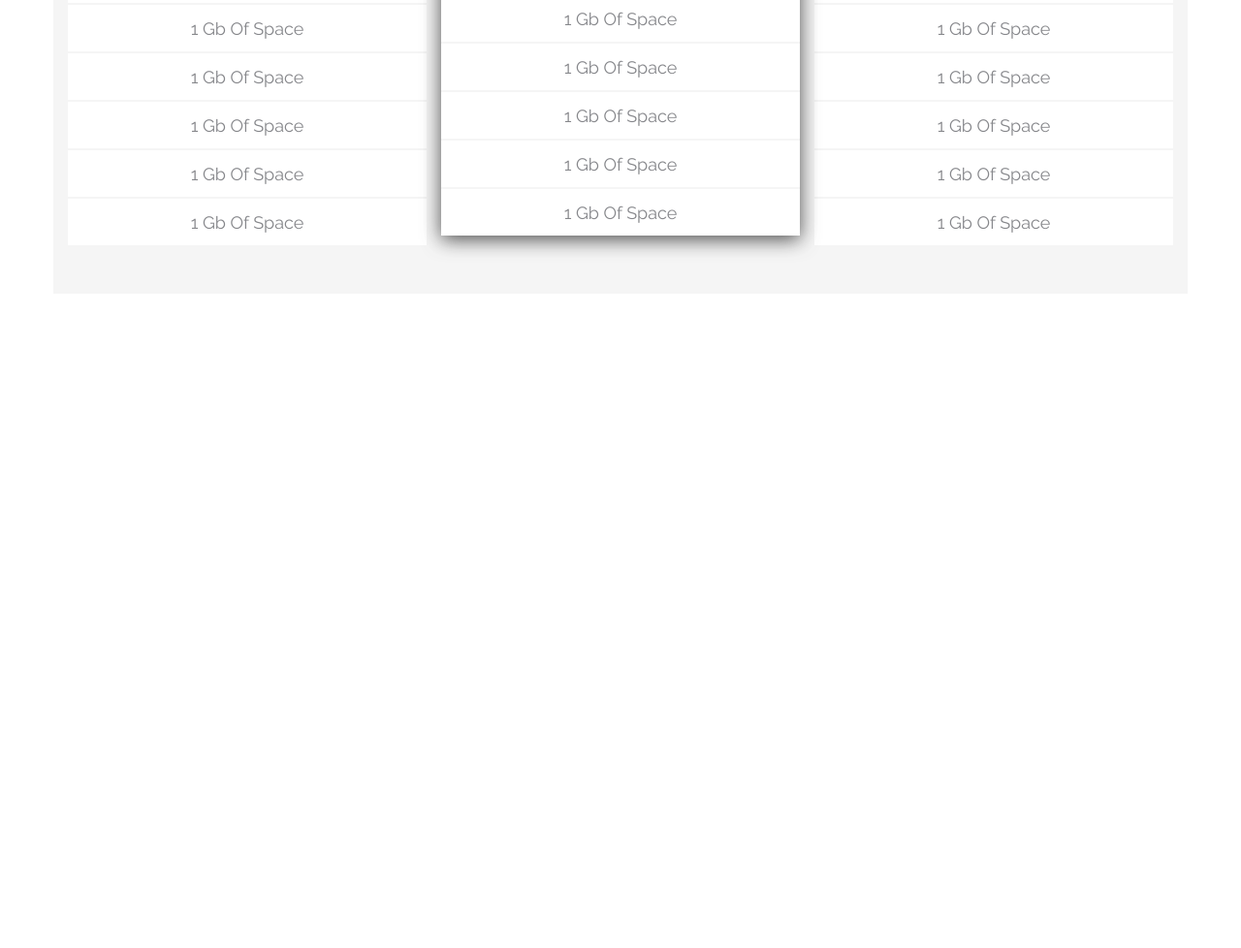
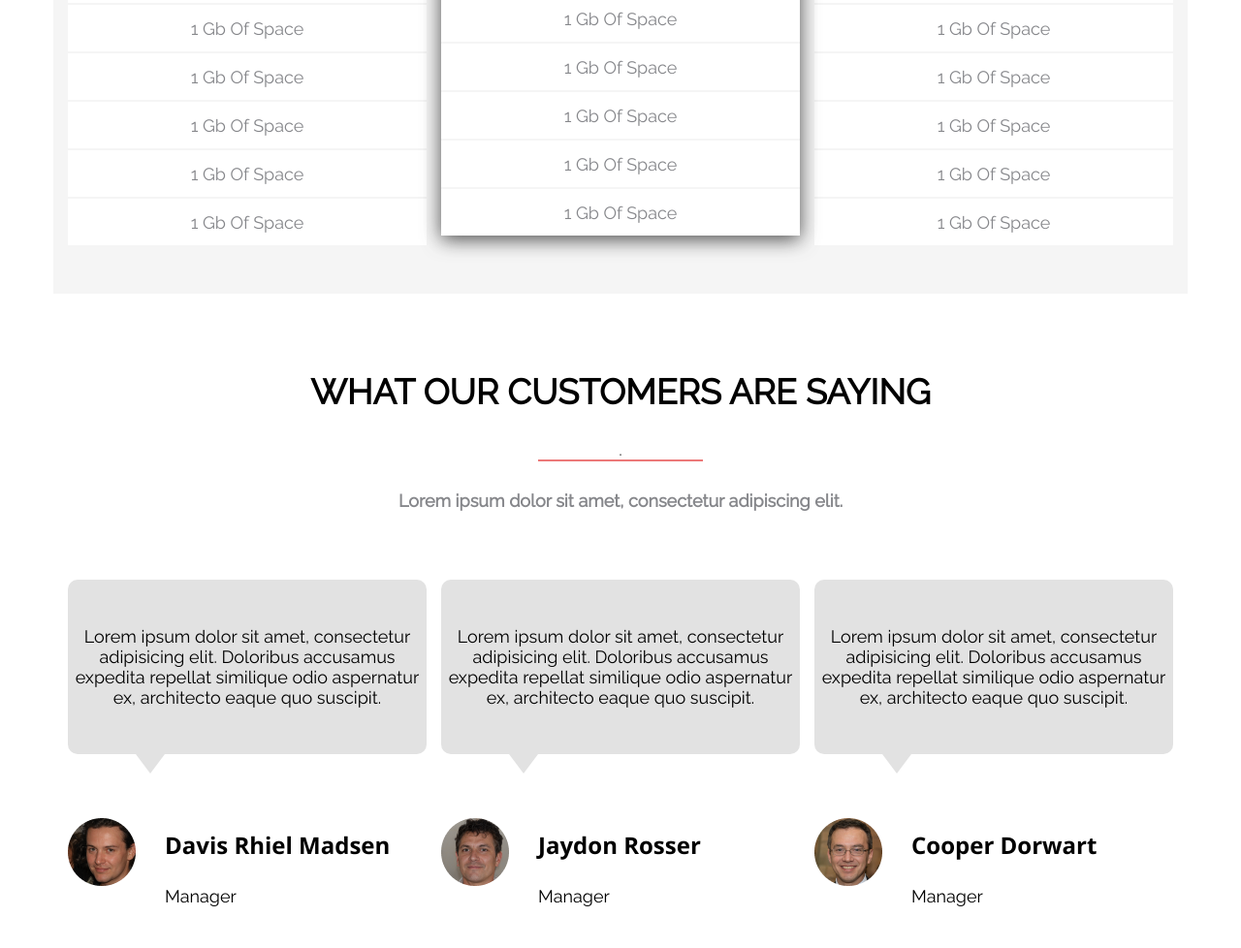
Before and after one commit to GenaV1/FE-102-Front-End-Gena-Vasilevskiy, a plain HTML site: page pricing/index.html in a window 1280 px wide. Shown: the part 1760-2738 px from the top of the page at 97% size. Before the commit the page ends 2063 px from the top, so only its background shows below. Drawn offline with nearby package versions, Linux system fonts and the light colour scheme.

Commit message:
add customers

```diff
--- /dev/null
+++ b/position/index.css
@@ -0,0 +1,134 @@
+* {
+    box-sizing: border-box;
+    margin: 0px;
+    padding: 0px;
+}
+
+section {
+    padding: 0 15px;
+    margin: 0 auto;
+}
+
+.list {
+    border: 1px solid black;
+    padding: 15px;
+}
+
+.list-item {
+    line-height: 42px;
+    background-color: rosybrown;
+    margin-bottom: 15px;
+    text-align: center;
+
+}
+
+
+.list-item:first-child {
+    background-color: red;
+}
+
+.list-item:nth-child(even) {
+    background-color: aqua;
+
+}
+
+.list-item:nth-child(odd) {
+    background-color: blueviolet;
+}
+
+.list-item:nth-child(3n) {
+    color: yellow;
+
+}
+
+.nav {
+    padding: 30px;
+    font-size: 20px;
+}
+
+ul {
+    display: flex;
+    text-align: center;
+    justify-content: space-between;
+}
+
+a {
+    text-decoration: none;
+}
+
+
+.header {
+    background-color: chartreuse;
+    line-height: 40px;
+    font-size: 20px;
+    padding: 20px;
+    text-align: center;
+}
+
+.header::before {
+    background-color: red;
+    content: "";
+    width: 80px;
+    height: 80px;
+    display: inline-block;
+    border-radius: 50%;
+}
+
+.header::after {
+    background-color: red;
+    content: "";
+    width: 80px;
+    height: 80px;
+    display: block;
+    border-radius: 50%;
+    margin-left: 200px;
+}
+
+.dd::after {
+    background-color: red;
+    content: "";
+    width: 80px;
+    height: 80px;
+    display: block;
+    border-radius: 50%;
+    margin-left: 200px;
+}
+
+
+.practic {
+    border: 2px solid black;
+    position: relative;
+    height: 1000px;
+    width: 1000px;
+   }
+.square-item:nth-child(1) {
+    border: 2px solid red;
+    height: 300px;
+    width: 300px;
+    position: absolute
+
+}
+.square-item:nth-child(2) {
+    border: 2px solid rgb(15, 13, 145);
+    height: 300px;
+    width: 300px;
+    position: absolute;
+    top: 330px;
+    left: 330px;
+}
+
+
+.square-item:nth-child(3)
+{
+    border: 2px solid rgb(15, 168, 35);
+    height: 300px;
+    width: 300px;
+    position: absolute;
+    right: 0;
+    bottom: 0;
+   }
+
+
+li {
+    list-style-type: none;
+}
--- a/pricing/index.html
+++ b/pricing/index.html
@@ -153,6 +153,71 @@
         </div>
     </section>
 
+    <section>
+
+        <div class="customers-container">
+            <div class="customers">
+                <div class="customers-header">
+                    <h2 class="customers-header__title">
+                        what our customers are saying
+                    </h2>.
+                    <hr>
+                    <h4 class="customers-header__subtitle">
+                        Lorem ipsum dolor sit amet, consectetur adipiscing elit.
+                    </h4>
+                </div>
+            </div>
+            <div class="customers-reviews">
+                <div class="customers-reviews__list">
+                    <div class="customers-items">Lorem ipsum dolor sit amet,
+                        consectetur adipisicing elit. Doloribus
+                        accusamus expedita repellat similique
+                        odio aspernatur ex, architecto eaque
+                        quo suscipit.</div>
+                    <div class="person">
+                        <div class="person-logo"><img src="/pricing/assets/image/customers/Ellipse_1.png" alt="">
+                        </div>
+                        <div class="person-discription">Davis Rhiel Madsen</div>
+                    </div>
+                    <div class="person-post">Manager</div>
+                </div>
+
+                <div class="customers-reviews__list">
+                    <div class="customers-items">Lorem ipsum dolor sit amet,
+                        consectetur adipisicing elit. Doloribus
+                        accusamus expedita repellat similique
+                        odio aspernatur ex, architecto eaque
+                        quo suscipit.</div>
+                    <div class="person">
+                        <div class="person-logo"><img src="/pricing/assets/image/customers/Ellipse_2.png" alt="">
+                        </div>
+                        <div class="person-discription">Jaydon Rosser</div>
+                    </div>
+                    <div class="person-post">Manager</div>
+                </div>
+
+
+                <div class="customers-reviews__list">
+                    <div class="customers-items">Lorem ipsum dolor sit amet,
+                        consectetur adipisicing elit. Doloribus
+                        accusamus expedita repellat similique
+                        odio aspernatur ex, architecto eaque
+                        quo suscipit.</div>
+                    <div class="person">
+                        <div class="person-logo"><img src="/pricing/assets/image/customers/Ellipse_3.png" alt="">
+                        </div>
+                        <div class="person-discription">Cooper Dorwart</div>
+                    </div>
+                    <div class="person-post">Manager</div>
+                </div>
+
+            </div>
+    </section>
+
+
+    </div>
+
+
 
 </body>
 
--- a/pricing/styles/style.css
+++ b/pricing/styles/style.css
@@ -11,13 +11,11 @@ html {
 }
 
 
-/*Tab start */
 
 .tabcontainer {
     width: 1170px;
     padding: 0 15px;
     margin: 0 auto;
-    background-color: #F5F5F5;
 }
 
 .tab {
@@ -108,7 +106,7 @@ html {
 .tabbutton {
     background-color: #EC7979;
     border: none;
-    color: #080808;
+    color: #FFFFFF;
     margin-top: 27px;
     text-decoration: none;
     display: inline-block;
@@ -280,3 +278,96 @@ hr {
     color: #86878B;
     text-transform: capitalize;
 }
+
+
+
+/* customers -----------------------*/
+.customers-container {
+    width: 1170px;
+    padding: 50px 15px;
+    margin: auto;
+}
+
+.customers-header {
+    font-family: 'Raleway';
+    font-weight: 400;
+    text-align: center;
+    margin-bottom: 71px;
+}
+
+.customers-header__title {
+    font-size: 36px;
+    margin: 30px 0;
+    text-transform: uppercase;
+}
+
+.customers-header__subtitle {
+    font-size: 18px;
+    color: #86878B;
+}
+
+.customers-reviews {
+    display: flex;
+    justify-content: space-between;
+}
+
+.customers-reviews__list {
+    width: 370px;
+    height: 376px;
+    display: flex;
+    flex-direction: column;
+}
+
+.customers-items:nth-child(1) {
+    display: flex;
+    background-color: #E2E2E2;
+    border-radius: 10px;
+    font-family: "Raleway";
+    font-weight: 400;
+    font-size: 18px;
+    justify-content: center;
+    align-items: center;
+    height: 180px;
+    width: 370px;
+    position: relative;
+    text-align: center;
+    }
+
+.person {
+    height: 70px;
+    margin-top: 66px;
+    display: flex;
+}
+.person-logo {
+    width: 70px;
+    height: 70px;
+    margin-right: 30px;
+}
+
+.person-discription {
+    font-family: 'Open Sans';
+    font-weight: 700;
+    font-size: 24px;
+    height: 54px;
+    display: flex;
+    justify-content: left;
+    align-items: center;
+}
+.person-post {
+    padding-left: 100px;
+    font-family: "Raleway";
+    font-weight: 400;
+    font-size: 18px;
+}
+    .customers-items::after {
+    content: '';
+    width: 0;
+	height: 0;
+	border-left: 15px solid transparent;
+	border-right: 15px solid transparent;
+	border-top: 20px solid  #E2E2E2;
+    display: block;
+    position: absolute;
+    bottom: -20px;
+    left: 70px;
+    }
```
Also changed, not shown: position/index.html (added, +56 -0 lines), pricing/assets/image/customers/Ellipse_1.png (added), pricing/assets/image/customers/Ellipse_2.png (added), pricing/assets/image/customers/Ellipse_3.png (added).
